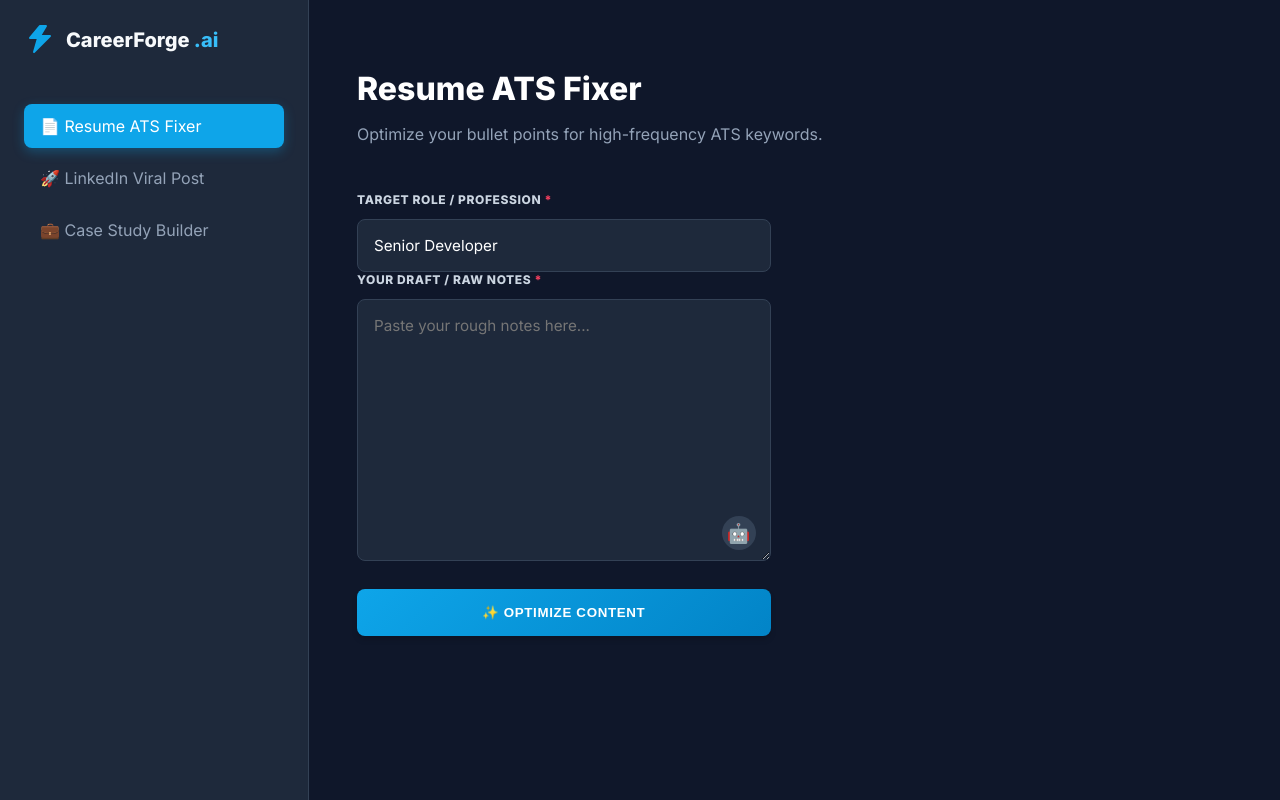
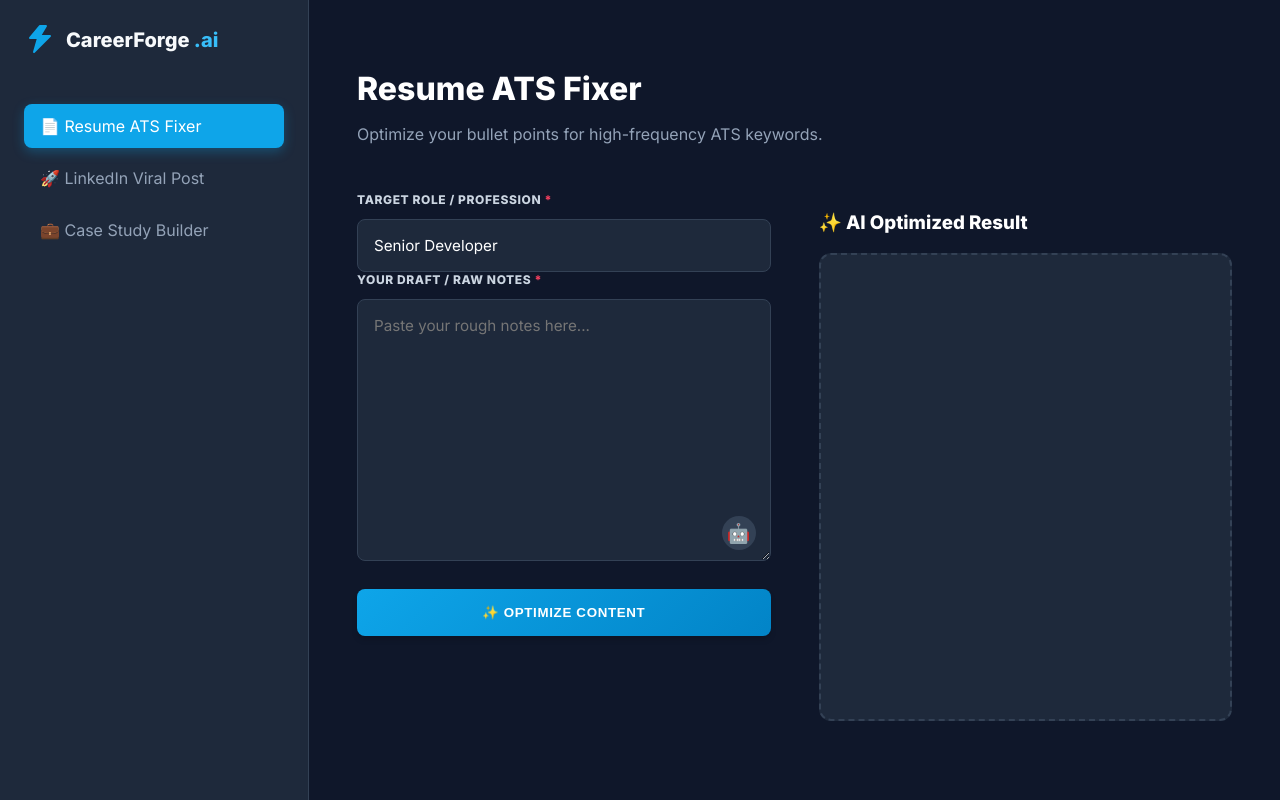
Before and after one commit to grln-gupta/career-forge-frontend, an Angular app: page / in a window 1280 px wide. Built offline with nearby package versions, Linux system fonts and the light colour scheme; no server answers.

Commit message:
Refactored export functioanlirty

```diff
--- a/src/app/app.html
+++ b/src/app/app.html
@@ -65,7 +65,7 @@
 
         <p *ngIf="errorMessage" class="error-msg">{{ errorMessage }}</p>
       </div>
-@if (optimizedResult && !isLoading) {
+
    <div class="output-card">
   <h3>
     <span class="icon">✨</span> AI Optimized Result
@@ -74,7 +74,7 @@
   <div class="result-box">
     <p>{{ optimizedResult }}</p>
   </div>
-
+@if (optimizedResult && !isLoading) {
   <div class="action-buttons">
     <button class="secondary-btn" (click)="copyToClipboard()">
       {{ copySuccess ? '✅ Copied!' : '📋 Copy Text' }}
@@ -88,8 +88,9 @@
       📝 DOCX
     </button>
   </div>
+  }
 </div>
-}
+
     </div>
   </main>
 </div>
```
